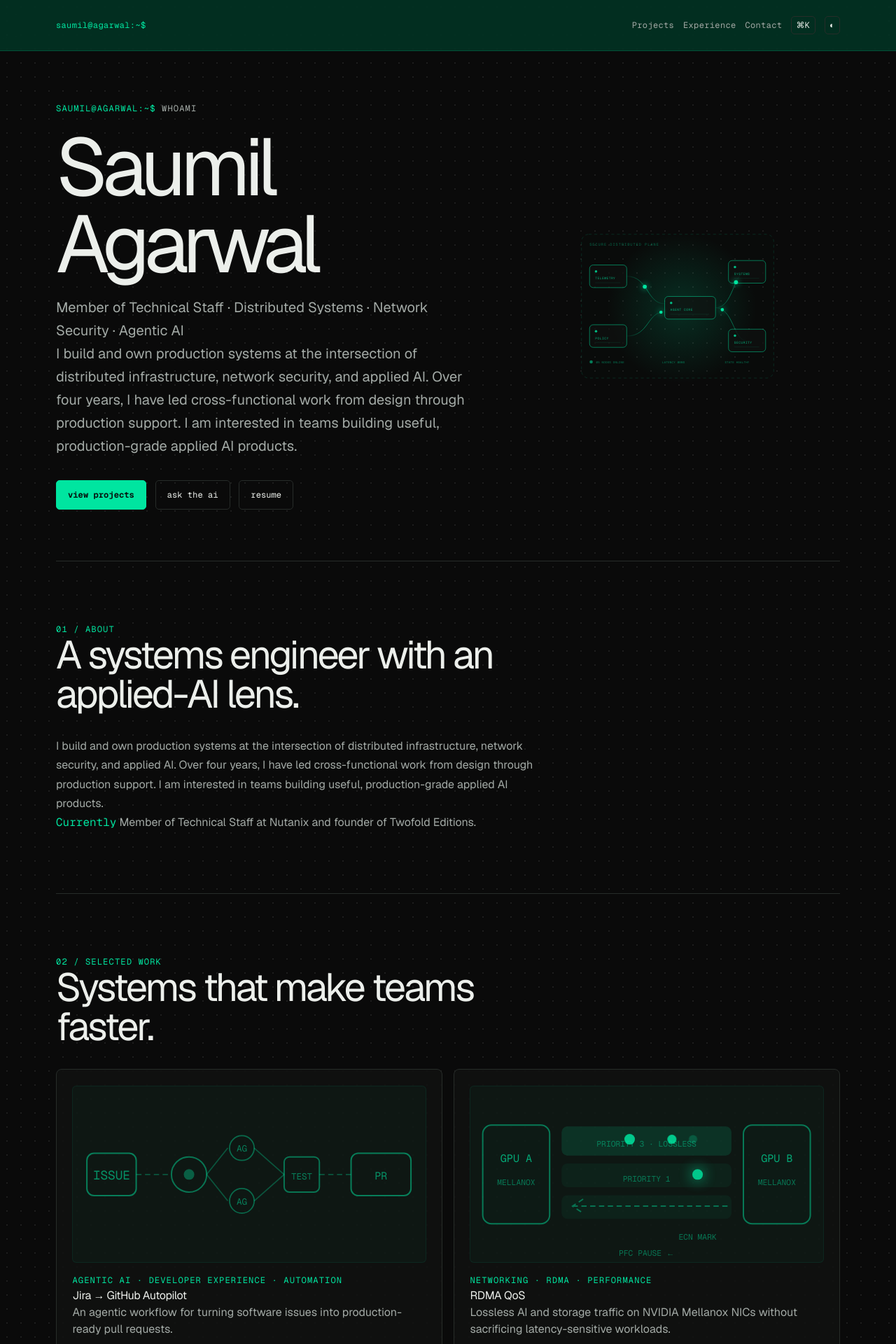
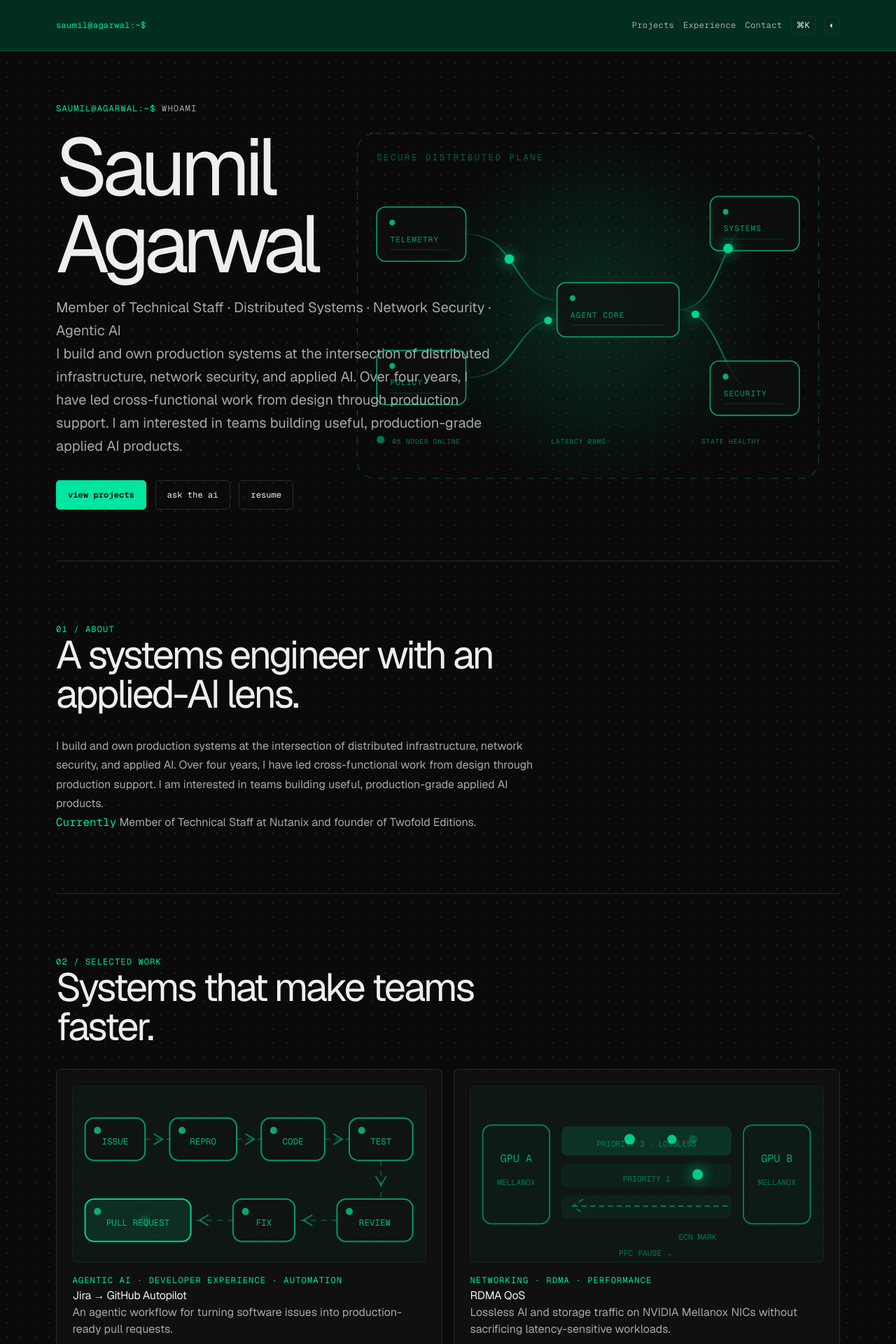
Before and after one commit to Saumil-Agarwal/personal-website, a Next.js app: page / in a window 1280 px wide. Shown: the top 1920 px of the page at 70% size. Built offline with nearby package versions, Linux system fonts and the light colour scheme.

Commit message:
Improve hero and Jira workflow visual

```diff
--- a/src/app/globals.css
+++ b/src/app/globals.css
@@ -46,7 +46,7 @@ h1, h2, h3, p { margin-top: 0; }
 .nav-links a { text-decoration: none; color: var(--muted); }
 .shortcut, .icon-button { border: 1px solid var(--line); border-radius: 5px; padding: .25rem .4rem; color: var(--foreground) !important; background: transparent; }
 .icon-button { cursor: pointer; }
-.hero { min-height: calc(100svh - 72px); padding-block: clamp(2.5rem, 7vh, 5rem); display: grid; grid-template-columns: minmax(0, 1.12fr) minmax(340px, .88fr); gap: clamp(2rem, 5vw, 5rem); align-items: center; }
+.hero { min-height: calc(100svh - 72px); padding-block: clamp(2.5rem, 7vh, 5rem); display: grid; grid-template-columns: minmax(0, 1fr) minmax(420px, .8fr); gap: 0; align-items: center; overflow: visible; }
 .hero-copy { min-width: 0; }
 .prompt, .eyebrow { color: var(--accent); font-size: .76rem; letter-spacing: .09em; text-transform: uppercase; }
 .prompt span { color: var(--muted); }
@@ -97,7 +97,7 @@ h3 { letter-spacing: -.025em; }
 }
 
 /* ── Hero layout ── */
-.hero-copy { position: relative; z-index: 1; }
+.hero-copy { position: relative; z-index: 2; }
 
 /* ── Hero artwork ── */
 .hero-artwork {
@@ -106,8 +106,12 @@ h3 { letter-spacing: -.025em; }
   flex-direction: column;
   align-items: center;
   justify-content: center;
-  max-width: 520px;
-  margin-inline: auto;
+  width: min(62vw, 720px);
+  max-width: none;
+  justify-self: end;
+  margin-inline: 0;
+  z-index: 1;
+  opacity: .92;
 }
 
 .hero-artwork-svg {
@@ -136,6 +140,14 @@ h3 { letter-spacing: -.025em; }
   height: auto;
   display: block;
 }
+.workflow-route, .workflow-arrows { stroke: var(--accent); stroke-width: .8; opacity: .28; stroke-dasharray: 3 3; }
+.workflow-arrows { fill: none; stroke-dasharray: none; opacity: .48; }
+.workflow-stage { fill: color-mix(in srgb, var(--surface) 88%, transparent); stroke: var(--accent); stroke-width: .8; opacity: .62; }
+.workflow-stage--final { fill: color-mix(in srgb, var(--accent) 14%, var(--surface)); opacity: .9; }
+.workflow-stage-dot, .workflow-progress { fill: var(--accent); }
+.workflow-stage-dot { opacity: .7; }
+.workflow-label { fill: var(--accent); font: 5px var(--font-geist-mono); text-anchor: middle; opacity: .76; }
+.workflow-progress { filter: drop-shadow(0 0 4px var(--accent)); offset-path: path("M24 30 H175 V76 H37"); offset-rotate: 0deg; animation: workflow-progress 7s linear infinite; }
 .diagram-box, .product-frame, .database-shape { stroke: var(--accent); stroke-width: .8; opacity: .48; fill: color-mix(in srgb, var(--accent) 4%, transparent); }.diagram-label, .diagram-small { fill: var(--accent); font-family: var(--font-geist-mono); text-anchor: middle; }.diagram-label { font-size: 6px; opacity: .7; }.diagram-small { font-size: 4.5px; opacity: .45; }.qos-lane { fill: var(--accent); opacity: .05; stroke: var(--accent); stroke-width: .4; }.qos-lane-high { opacity: .13; }.rdma-bit, .ecn-mark, .product-dot, .stream-packet { fill: var(--accent); }.ecn-mark { opacity: .85; filter: drop-shadow(0 0 4px var(--accent)); }.pfc-signal, .tenant-path, .product-detail, .stream-path { stroke: var(--accent); stroke-width: .8; opacity: .42; }.pfc-signal { stroke-dasharray: 3 2; }.isolation-gate { fill: var(--accent); fill-opacity: .08; stroke: var(--accent); stroke-width: .7; stroke-dasharray: 3 2; }.product-detail { fill: none; }.product-dot { opacity: .65; }.stream-path { opacity: .32; }
 
 /* ── Artwork motion ── */
@@ -146,6 +158,7 @@ h3 { letter-spacing: -.025em; }
 @keyframes packet-left-top { from { offset-distance: 0%; } to { offset-distance: 100%; } }
 @keyframes packet-right-top { from { offset-distance: 0%; } to { offset-distance: 100%; } }
 @keyframes bit-transfer { from { transform: translateX(-26px); opacity: 0; } 12%, 88% { opacity: .85; } to { transform: translateX(26px); opacity: 0; } }
+@keyframes workflow-progress { from { offset-distance: 0%; opacity: 0; } 8%, 92% { opacity: 1; } to { offset-distance: 100%; opacity: 0; } }
 .hero-packet { offset-rotate: 0deg; animation: packet-left-top 4.8s linear infinite; }.hero-packet-1 { offset-path: path("M134 126 C188 126 183 194 228 194"); }.hero-packet-2 { offset-path: path("M134 274 C190 274 184 214 228 214"); animation-delay: -2.3s; }.hero-packet-3 { offset-path: path("M354 204 C398 204 398 115 430 115"); animation-name: packet-right-top; animation-delay: -1.2s; }.hero-packet-4 { offset-path: path("M354 204 C398 204 398 285 430 285"); animation-name: packet-right-top; animation-delay: -3.4s; }.rdma-bit { animation: bit-transfer 2.6s linear infinite; }.rdma-bit-2 { animation-delay: -.8s; }.rdma-bit-3 { animation-delay: -1.6s; }
 .stream-packet { offset-rotate: 0deg; animation: packet-left-top 3.6s linear infinite; }.stream-packet-source { offset-path: path("M25 50 H100"); }.stream-packet-c1 { offset-path: path("M100 50 L171 29"); animation-delay: -1.2s; }.stream-packet-c2 { offset-path: path("M100 50 H171"); animation-delay: -2.4s; }
 
@@ -162,7 +175,7 @@ h3 { letter-spacing: -.025em; }
     grid-template-columns: 1fr;
     gap: 2rem;
   }
-  .hero-artwork { width: min(100%, 520px); }
+  .hero-artwork { width: min(100%, 580px); margin-inline: auto; opacity: 1; }
   .hero-artwork-svg { max-height: 285px; }
   .nav { height: 64px; }
   h1 { font-size: clamp(3.25rem, 17vw, 5.5rem); }
--- a/src/components/project-visual.tsx
+++ b/src/components/project-visual.tsx
@@ -12,26 +12,28 @@ export const visualKinds = {
 type VisualKind = (typeof visualKinds)[keyof typeof visualKinds] | "neutral";
 
 function WorkflowVisual() {
+  const stages = [
+    { id: "issue", label: "ISSUE", x: 7, y: 18, width: 34 },
+    { id: "reproduce", label: "REPRO", x: 55, y: 18, width: 38 },
+    { id: "generate", label: "CODE", x: 107, y: 18, width: 36 },
+    { id: "test", label: "TEST", x: 157, y: 18, width: 36 },
+    { id: "review", label: "REVIEW", x: 150, y: 64, width: 43 },
+    { id: "fix", label: "FIX", x: 91, y: 64, width: 35 },
+    { id: "pull-request", label: "PULL REQUEST", x: 7, y: 64, width: 60 },
+  ] as const;
+
   return (
     <svg viewBox="0 0 200 100" fill="none" xmlns="http://www.w3.org/2000/svg" className="project-visual-svg" focusable="false">
-      <rect x="8" y="38" width="28" height="24" rx="4" stroke="var(--accent)" strokeWidth="0.8" opacity="0.5" />
-      <text x="22" y="53" textAnchor="middle" fill="var(--accent)" fontSize="7" fontFamily="var(--font-geist-mono)" opacity="0.6">ISSUE</text>
-      <line x1="36" y1="50" x2="56" y2="50" stroke="var(--accent)" strokeWidth="0.7" opacity="0.3" strokeDasharray="3 2" />
-      <circle cx="66" cy="50" r="10" stroke="var(--accent)" strokeWidth="0.8" opacity="0.45" />
-      <circle cx="66" cy="50" r="3" fill="var(--accent)" opacity="0.35" />
-      <line x1="76" y1="50" x2="88" y2="35" stroke="var(--accent)" strokeWidth="0.7" opacity="0.3" />
-      <line x1="76" y1="50" x2="88" y2="65" stroke="var(--accent)" strokeWidth="0.7" opacity="0.3" />
-      <circle cx="96" cy="35" r="7" stroke="var(--accent)" strokeWidth="0.7" opacity="0.4" />
-      <text x="96" y="37" textAnchor="middle" fill="var(--accent)" fontSize="5" fontFamily="var(--font-geist-mono)" opacity="0.5">AG</text>
-      <circle cx="96" cy="65" r="7" stroke="var(--accent)" strokeWidth="0.7" opacity="0.4" />
-      <text x="96" y="67" textAnchor="middle" fill="var(--accent)" fontSize="5" fontFamily="var(--font-geist-mono)" opacity="0.5">AG</text>
-      <line x1="103" y1="35" x2="120" y2="50" stroke="var(--accent)" strokeWidth="0.7" opacity="0.3" />
-      <line x1="103" y1="65" x2="120" y2="50" stroke="var(--accent)" strokeWidth="0.7" opacity="0.3" />
-      <rect x="120" y="40" width="20" height="20" rx="3" stroke="var(--accent)" strokeWidth="0.8" opacity="0.45" />
-      <text x="130" y="53" textAnchor="middle" fill="var(--accent)" fontSize="5" fontFamily="var(--font-geist-mono)" opacity="0.5">TEST</text>
-      <line x1="140" y1="50" x2="158" y2="50" stroke="var(--accent)" strokeWidth="0.7" opacity="0.3" strokeDasharray="3 2" />
-      <rect x="158" y="38" width="34" height="24" rx="4" stroke="var(--accent)" strokeWidth="0.8" opacity="0.5" />
-      <text x="175" y="53" textAnchor="middle" fill="var(--accent)" fontSize="6" fontFamily="var(--font-geist-mono)" opacity="0.6">PR</text>
+      <path d="M41 30 H55 M93 30 H107 M143 30 H157 M175 42 V64 M150 76 H126 M91 76 H67" className="workflow-route" />
+      <path d="M46 27 L51 30 L46 33 M98 27 L103 30 L98 33 M148 27 L153 30 L148 33 M172 51 L175 56 L178 51 M136 73 L131 76 L136 79 M77 73 L72 76 L77 79" className="workflow-arrows" />
+      {stages.map((stage, index) => (
+        <g key={stage.id} data-workflow-stage={stage.id}>
+          <rect x={stage.x} y={stage.y} width={stage.width} height="24" rx="5" className={`workflow-stage${index === stages.length - 1 ? " workflow-stage--final" : ""}`} />
+          <circle cx={stage.x + 7} cy={stage.y + 7} r="2" className="workflow-stage-dot" />
+          <text x={stage.x + stage.width / 2} y={stage.y + 15} className="workflow-label">{stage.label}</text>
+        </g>
+      ))}
+      <circle r="2.8" data-workflow-progress className="workflow-progress" />
     </svg>
   );
 }
--- a/src/content/site.ts
+++ b/src/content/site.ts
@@ -102,13 +102,13 @@ export const projects: Project[] = [
       "An agentic workflow for turning software issues into production-ready pull requests.",
     tags: ["Agentic AI", "Developer Experience", "Automation"],
     highlights: [
-      "Automated bug reproduction, log analysis, fix generation, testing, and code review.",
+      "Automated the path from Jira issue through reproduction, code generation, testing, review, fix refinement, and pull-request creation.",
       "Enabled parallel issue processing and reduced repetitive engineering work by 2–3 hours per issue.",
     ],
     details: {
       problem: "Issue-to-fix work repeatedly consumed engineering time across reproduction, diagnosis, implementation, validation, and review.",
-      approach: "Designed an agentic workflow that decomposes a Jira issue into specialized stages, carries evidence between them, and keeps verification in the loop before a pull request is proposed.",
-      architecture: ["Jira issue ingestion", "Parallel reproduction and log-analysis agents", "Code generation with test execution", "Automated review and GitHub pull-request handoff"],
+      approach: "Designed an agentic workflow that carries evidence through a deliberate issue → reproduce → generate → test → review → fix → pull-request loop.",
+      architecture: ["Jira issue ingestion and bug reproduction", "Evidence-grounded code generation", "Test execution and automated code review", "Fix refinement and GitHub pull-request creation"],
     },
     featured: true,
   },
```
Also changed, not shown: 2 other files (tests, documents, lock files or other folders).
